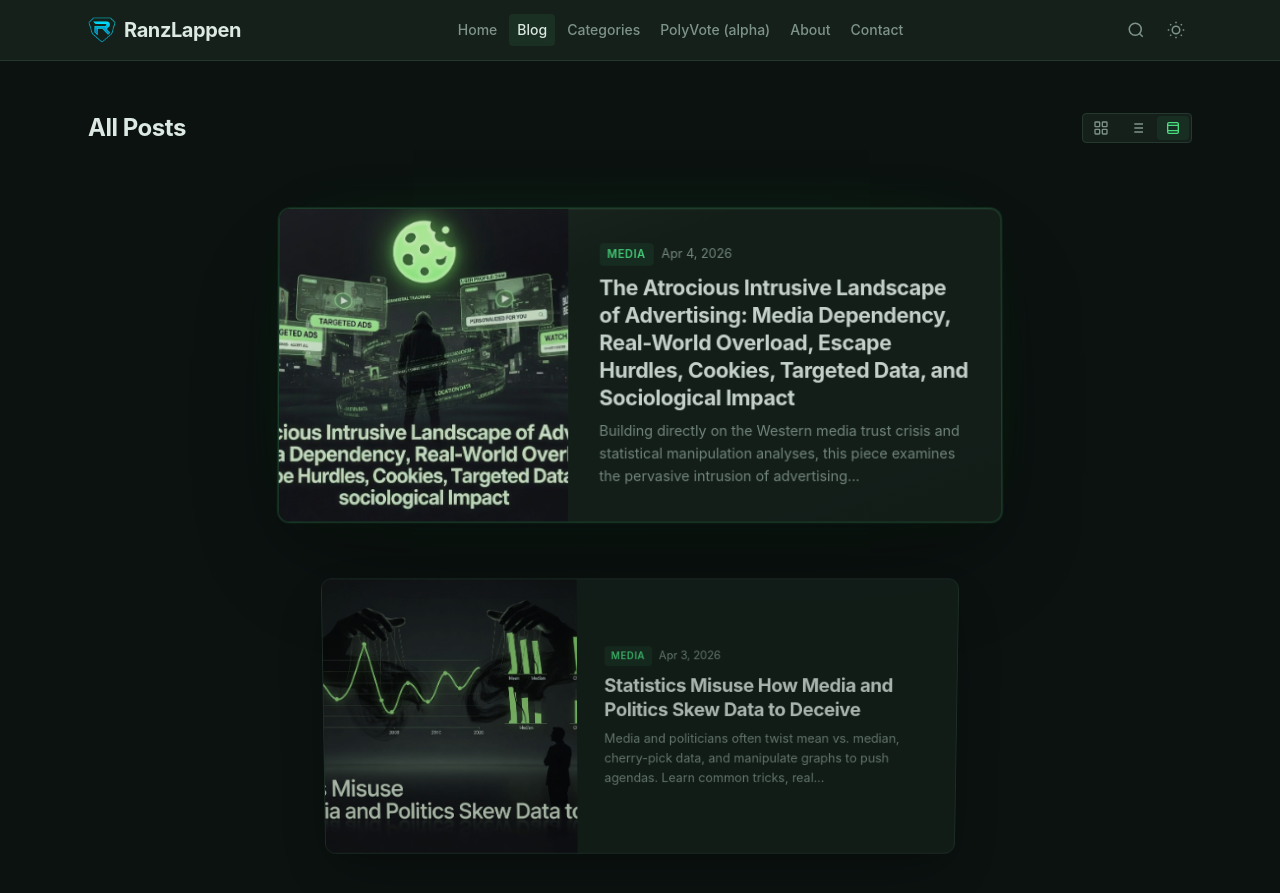
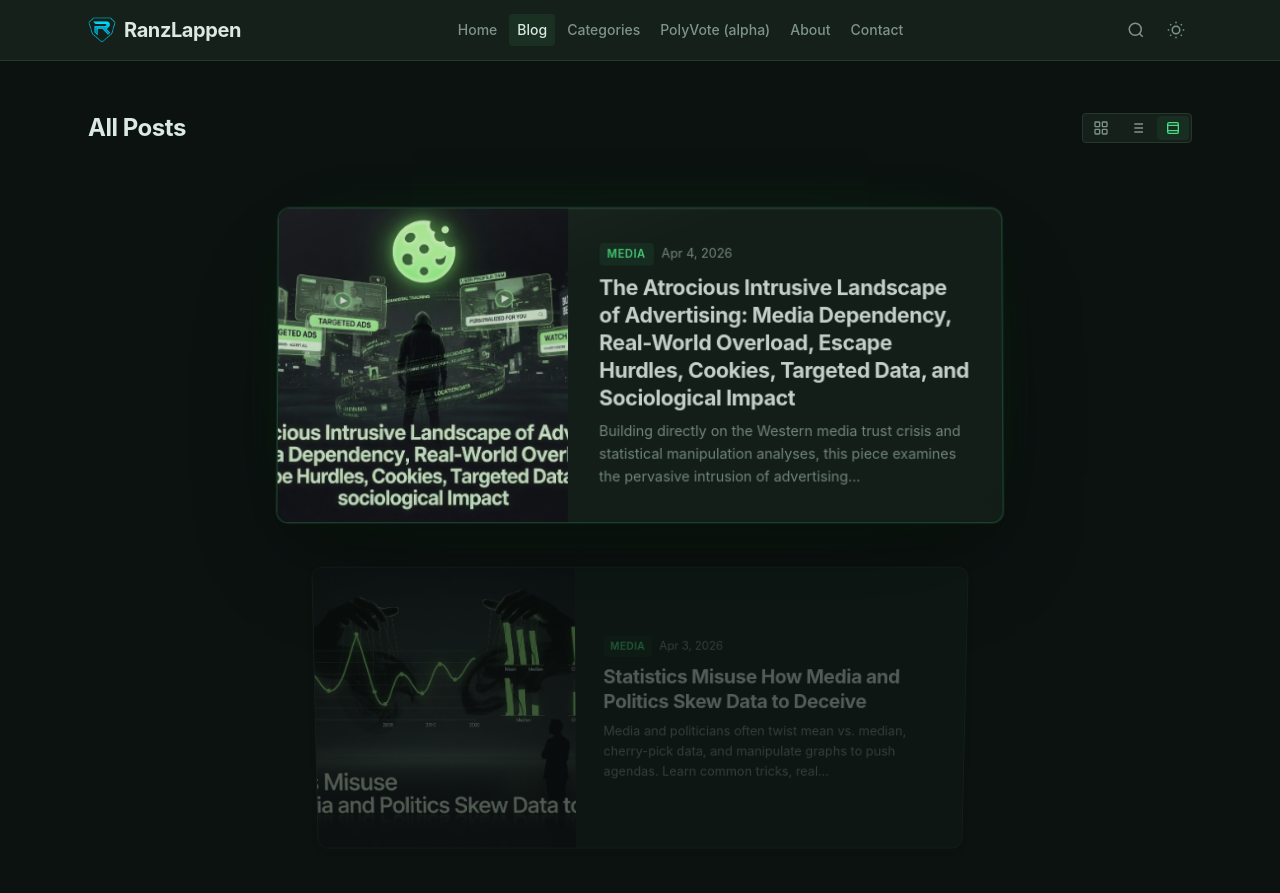
Before and after one commit to Ranzlappen/website, a Jekyll site: the page built from pages/blog.html, in a window 1280 px wide and 900 px high. Shown: the top 893 px of the window. Built offline with Jekyll 4.4.1, drawn with Linux system fonts in a browser that asks for light colours.

Commit message:
TikTok-like carousel: mandatory snap, no card skipping, fix scroll-to-top
- scroll-snap-type: proximity → mandatory (strict snapping)
- scroll-snap-stop: normal → always (can't skip cards with fast scroll)
- Add scroll-snap-align: start on .section-header so page top is
  reachable — mandatory snap trapped users below the first card
- Tighter tuning: gap 1.5rem, focus-range 0.35, fade-min 0.3,
  scale-min 0.88, tilt-up 6

https://claude.ai/code/session_017yfboqg26NZv7PLwTt2Gji

```diff
--- a/assets/css/style.css
+++ b/assets/css/style.css
@@ -58,17 +58,17 @@ DATE: 2026-04-03
   /* ── Carousel tuning ──
      Adjust these to change how the blog carousel scrolls and feels.
      See README § "Tune the Blog Carousel" for full guide. */
-  --carousel-gap:         2rem;   /* space between cards */
-  --carousel-fade-min:    0.5;   /* minimum opacity for off-center cards (0=invisible, 1=no fade) */
-  --carousel-scale-min:   0.8;   /* minimum scale for off-center cards (1=no shrink) */
-  --carousel-tilt-up:     5;      /* rotateX degrees for cards above center */
+  --carousel-gap:         1.5rem; /* space between cards */
+  --carousel-fade-min:    0.3;    /* minimum opacity for off-center cards (0=invisible, 1=no fade) */
+  --carousel-scale-min:   0.88;   /* minimum scale for off-center cards (1=no shrink) */
+  --carousel-tilt-up:     6;      /* rotateX degrees for cards above center */
   --carousel-tilt-down:   5;      /* rotateX degrees for cards below center */
-  --carousel-focus-range: 0.5;   /* viewport fraction before full effect — lower=snappier */
+  --carousel-focus-range: 0.35;   /* viewport fraction before full effect — lower=snappier */
   --carousel-bottom-pad:  40vh;   /* bottom space so last card can reach center */
   /* Snap behavior — keyword props, edit on their rules directly:
-     .carousel-active  → scroll-snap-type: y proximity | mandatory
+     .carousel-active  → scroll-snap-type: y mandatory | proximity
      .carousel-card    → scroll-snap-align: center | start | end
-     .carousel-card    → scroll-snap-stop: normal | always              */
+     .carousel-card    → scroll-snap-stop: always | normal              */
 
   /* Transitions */
   --transition-fast: 0.15s ease;
@@ -682,11 +682,16 @@ img {
 /* Subtle scrollbar when carousel is active */
 .carousel-active {
   scrollbar-width: thin;
-  scroll-snap-type: y proximity;
+  scroll-snap-type: y mandatory;
 }
 .carousel-active::-webkit-scrollbar { width: 6px; }
 .carousel-active::-webkit-scrollbar-thumb { background: var(--c-border); border-radius: 3px; }
 .carousel-active::-webkit-scrollbar-track { background: transparent; }
+
+/* Snap point at the page top so you can scroll back above the cards */
+.carousel-active .section-header {
+  scroll-snap-align: start;
+}
 
 .posts-carousel {
   padding: var(--space-lg) 0 var(--carousel-bottom-pad, 40vh);
@@ -707,7 +712,7 @@ img {
   min-height: 20rem;
   transition: opacity 0.5s cubic-bezier(0.16, 1, 0.3, 1);
   scroll-snap-align: center;
-  scroll-snap-stop: normal;
+  scroll-snap-stop: always;
 }
 
 .carousel-card__link {
```
